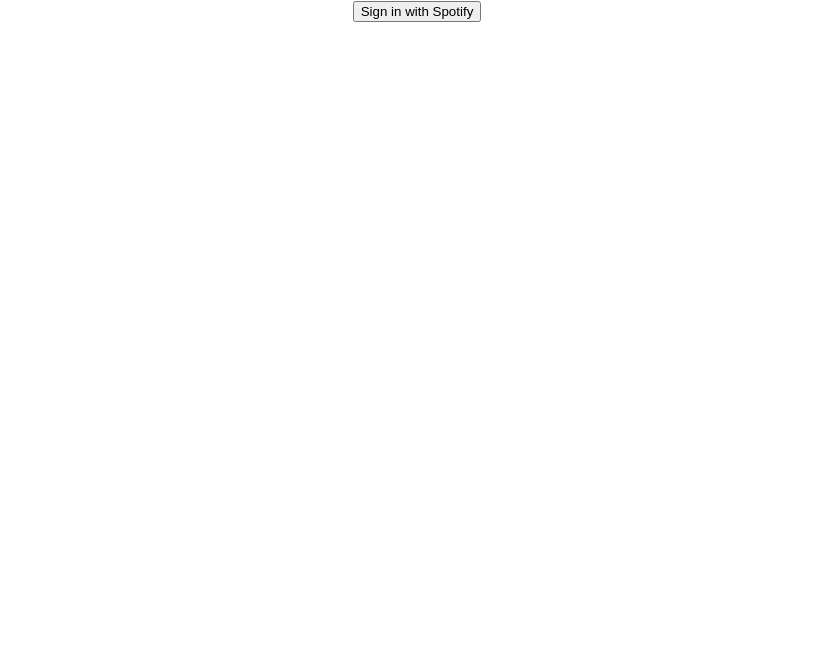
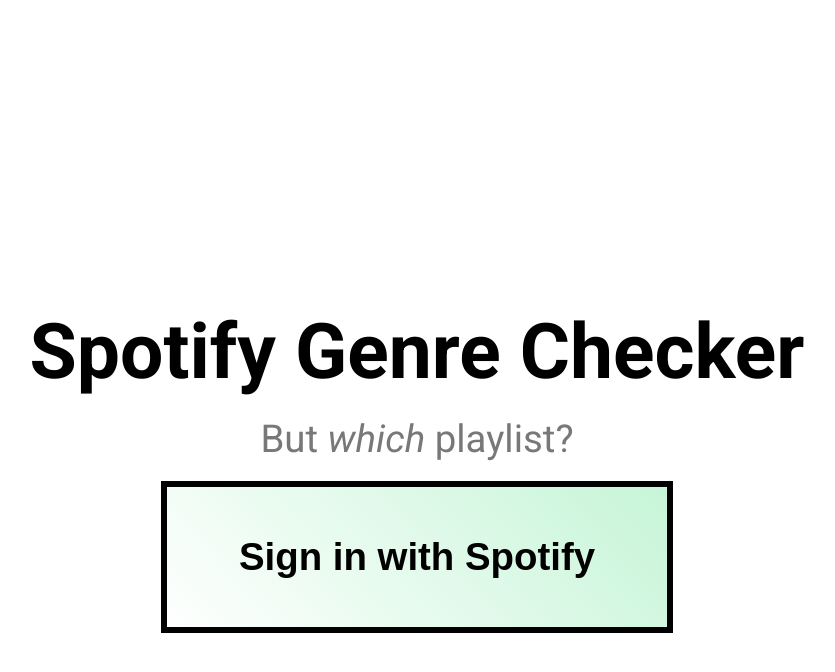
Before and after one commit to eoinmurphy/spotify-genre-checker, a React (Create React App) app: page / in a window 1280 px wide. Shown: the top 672 px of the page, without its empty margins (223-1058 px from the left). Built offline with nearby package versions, Linux system fonts and the light colour scheme.

Commit message:
Adding fonts and first layer of styling

```diff
--- a/public/index.html
+++ b/public/index.html
@@ -9,6 +9,7 @@
       name="description"
       content="Ever ask the question: “But *which* playlist does this go in?”"
     />
+    <link href="https://fonts.googleapis.com/css2?family=Roboto:ital,wght@0,400;0,700;0,900;1,400;1,700;1,900&display=swap" rel="stylesheet">
     <link rel="apple-touch-icon" href="%PUBLIC_URL%/logo192.png" />
     <!--
       manifest.json provides metadata used when your web app is installed on a
--- a/src/App.css
+++ b/src/App.css
@@ -1,5 +1,5 @@
 .App {
-  text-align: center;
+  font-size: 1.2em;
 }
 
 .App-logo {
@@ -28,11 +28,89 @@
   color: #61dafb;
 }
 
-@keyframes App-logo-spin {
-  from {
-    transform: rotate(0deg);
-  }
-  to {
-    transform: rotate(360deg);
-  }
+.lo-container {
+  text-align: center;
 }
+
+.lo-heading {
+  font-size: 4em;
+  margin-bottom: 0.25em;
+  margin-top: 4em;
+}
+
+.lo-subtitle {
+  font-size: 2em;
+  color: #787878;
+}
+
+.lo-btn {
+  font-size: 2em;
+  font-weight: bold;
+  padding: 1.25em;
+  width: 40%;
+  background: linear-gradient(
+    225.34deg,
+    rgba(30, 215, 96, 0.25) 0%,
+    rgba(255, 255, 255, 0.25) 101.17%
+  );
+  border: 6px solid #000000;
+  box-sizing: border-box;
+  transition: background 2s;
+}
+
+.lo-btn:hover {
+  background: linear-gradient(
+    82deg,
+    rgba(30, 215, 96, 0.25) 0%,
+    rgba(255, 255, 255, 0.25) 50%
+  );
+}
+
+.li-header {
+  margin-left: 2em;
+  height: 150px;
+  border-bottom: 6px solid #000000;
+  width: 100%;
+}
+
+.li-heading {
+  font-size: 3em;
+  margin-bottom: -0.25em;
+}
+
+.li-subtitle {
+  font-size: 1.2em;
+  color: #505050;
+}
+
+.li-body {
+  width: 100%;
+  overflow: hidden;
+}
+
+.li-body-left {
+  border-right: 6px solid #000000;
+  width: 50%;
+  height: 100%;
+  margin-left: 2em;
+  float: left;
+}
+
+.li-body-right {
+  width: 50%;
+  float: left;
+  margin-left: 2em;
+}
+
+.li-form-label {
+  font-weight: bold;
+  font-size: 1.2em;
+}
+
+.li-form-input {
+  border: 6px solid #000000;
+  width: 65%;
+  height: 45px;
+  padding: 1em;
+  color: #505050;
+}
--- a/src/App.js
+++ b/src/App.js
@@ -42,6 +42,7 @@
         track: {
           artist: response.data.artists[0].name,
           name: response.data.name,
+          artwork: response.data.album.images[0].url,
         },
       });
       /* == Get primary artist == */
@@ -59,27 +60,59 @@
     return (
       <div className="App">
         {this.state.user ? (
-          <div>
-            <h1>Username: {this.state.user.name}</h1>
+          <div className="li-container">
+            <div className="li-header">
+              <h2 className="li-heading">Spotify Genre Checker</h2>
+              <p>
+                <span className="li-subtitle">
+                  But <i>which</i> playlist?
+                </span>
+              </p>
+            </div>
+            <div className="li-body">
+              <div className="li-body-left">
+                <h2 className="li-how-to">How do I use this?</h2>
+                <ul className="li-how-to-steps">
+                  <li>Go to Spotify</li>
+                  <li>Tap or right click a track</li>
+                  <li>Copy the URL</li>
+                  <li>Paste below</li>
+                  <li>Et voila</li>
+                </ul>
+                <div className="li-form">
                   <form onSubmit={this.handleSubmit}>
-              <label>
-                URL:
+                    <label for="url" className="li-form-label">
+                      Enter URL:
+                    </label>
+                    <br />
                     <input
                       type="text"
+                      name="url"
+                      className="li-form-input"
+                      placeholder="e.g. https://spotify.com/track/..."
                       value={this.state.value}
                       onChange={this.handleChange}
                     />
-              </label>
                     <br />
-              <input type="submit" value="Submit" />
+                    {/* <input type="submit" value="" /> */}
                   </form>
+                </div>
+                <div className="li-history">
+                  <h2 className="li-history-heading">History</h2>
+                  <p>
+                    Coming soon! <i>(maybe)</i>
+                  </p>
+                </div>
+              </div>
+              {/* TODO: Float right correctly */}
+              <div className="li-body-right">
                 {this.state.genres ? (
                   <div>
-                {console.log('showTrack: ' + showTrack)}
+                    {console.log("showTrack: " + showTrack)}
                     <h1>Track: {this.state.track.name}</h1>
                     <h1>Artist: {this.state.track.artist}</h1>
-                <p>{this.state.genres}</p>
                     <div>
+                      <h1>Genres:</h1>
                       <ul>
                         {this.state.genres.map((genre, index) => {
                           return (
@@ -89,14 +122,26 @@
                           );
                         })}
                       </ul>
+                      <h1>Artwork</h1>
+                      <img src={this.state.track.artwork} />
                     </div>
                   </div>
                 ) : (
                   <span>&#8203;</span>
                 )}
               </div>
+            </div>
+          </div>
         ) : (
+          <div className="lo-container">
+            <h1 className="lo-heading">Spotify Genre Checker</h1>
+            <p>
+              <span className="lo-subtitle">
+                But <i>which</i> playlist?
+              </span>
+            </p>
             <button
+              className="lo-btn"
               onClick={() => {
                 window.location = window.location.href.includes("localhost")
                   ? "http://localhost:8888/login"
@@ -105,6 +150,7 @@
             >
               Sign in with Spotify
             </button>
+          </div>
         )}
       </div>
     );
--- a/src/index.css
+++ b/src/index.css
@@ -1,6 +1,6 @@
 body {
   margin: 0;
-  font-family: -apple-system, BlinkMacSystemFont, 'Segoe UI', 'Roboto', 'Oxygen',
+  font-family: 'Roboto', 'Oxygen',
     'Ubuntu', 'Cantarell', 'Fira Sans', 'Droid Sans', 'Helvetica Neue',
     sans-serif;
   -webkit-font-smoothing: antialiased;
```
Lines whose indentation alone changed are shown as unchanged.
